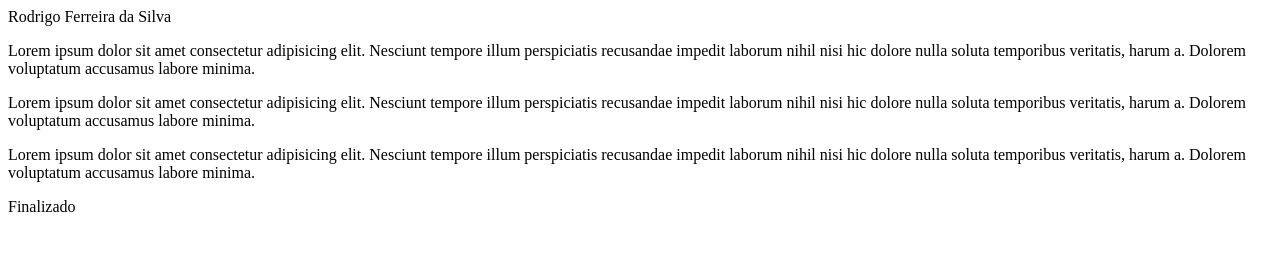
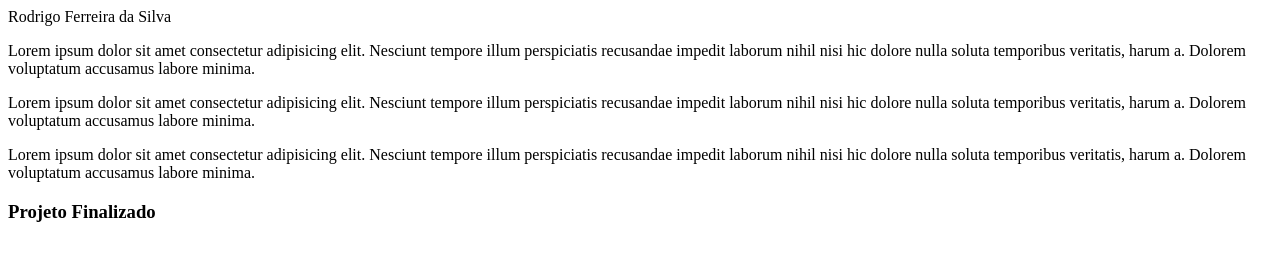
Before and after one commit to RodrigoDeveloperWeb/DevQuest, a plain HTML site: page index.html in a window 1280 px wide. Drawn offline with Linux system fonts and the light colour scheme.

Commit message:
add h3 na finalização

```diff
--- a/index.html
+++ b/index.html
@@ -27,6 +27,6 @@
         veritatis, harum a. Dolorem voluptatum accusamus labore minima.
    </p>
 
-        Finalizado
+    <h3>Projeto Finalizado</h3>
 </body>
 </html>
```
